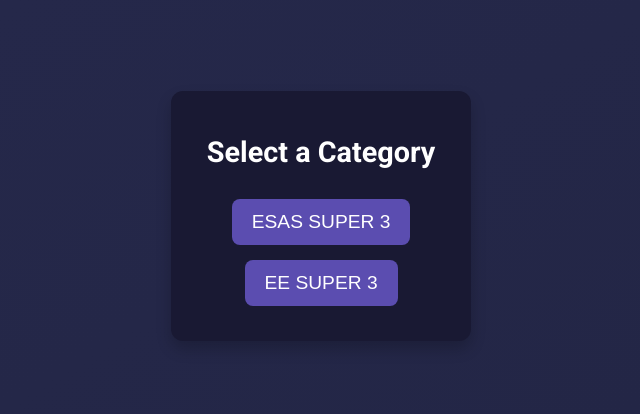
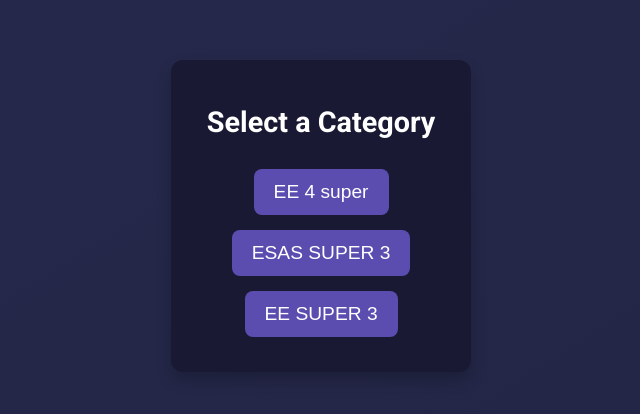
Before and after one commit to LeobecomeREE/cheat-code, a plain HTML site: page index.html in a window 1280 px wide. Shown: the part 184-598 px from the top of the page, without its empty margins (330-970 px from the left). Drawn offline with Linux system fonts and the light colour scheme.

Commit message:
Update index.html

```diff
--- a/index.html
+++ b/index.html
@@ -20,6 +20,7 @@
         <div id="menu-container">
             <h1>Select a Category</h1>
             <div id="categories-container">
+		<button class="category" data-category="EE 4 super">EE 4 super</button>
                 <button class="category" data-category="ESAS SUPER 3">ESAS SUPER 3</button>
 		<button class="category" data-category="EE SUPER 3">EE SUPER 3</button>
             </div>
```
